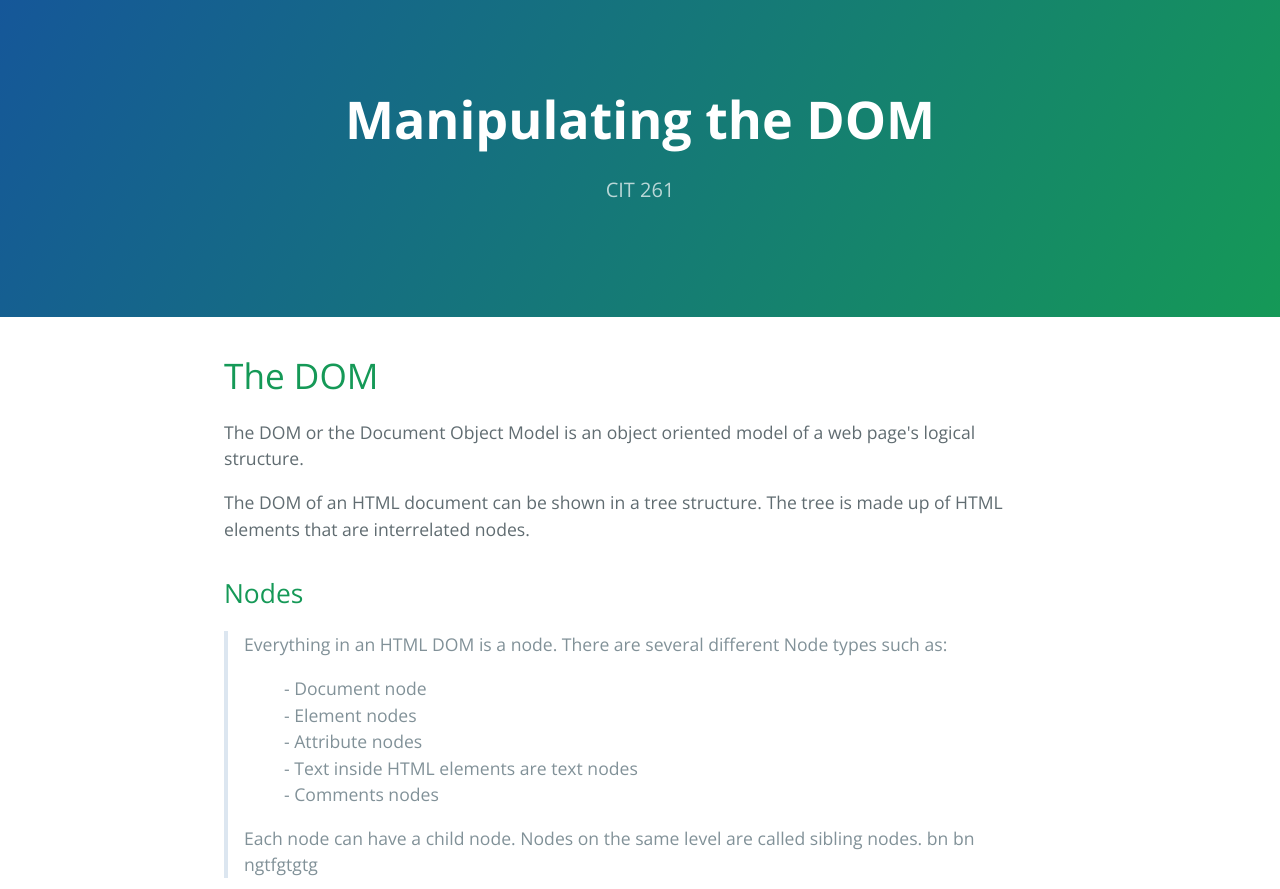
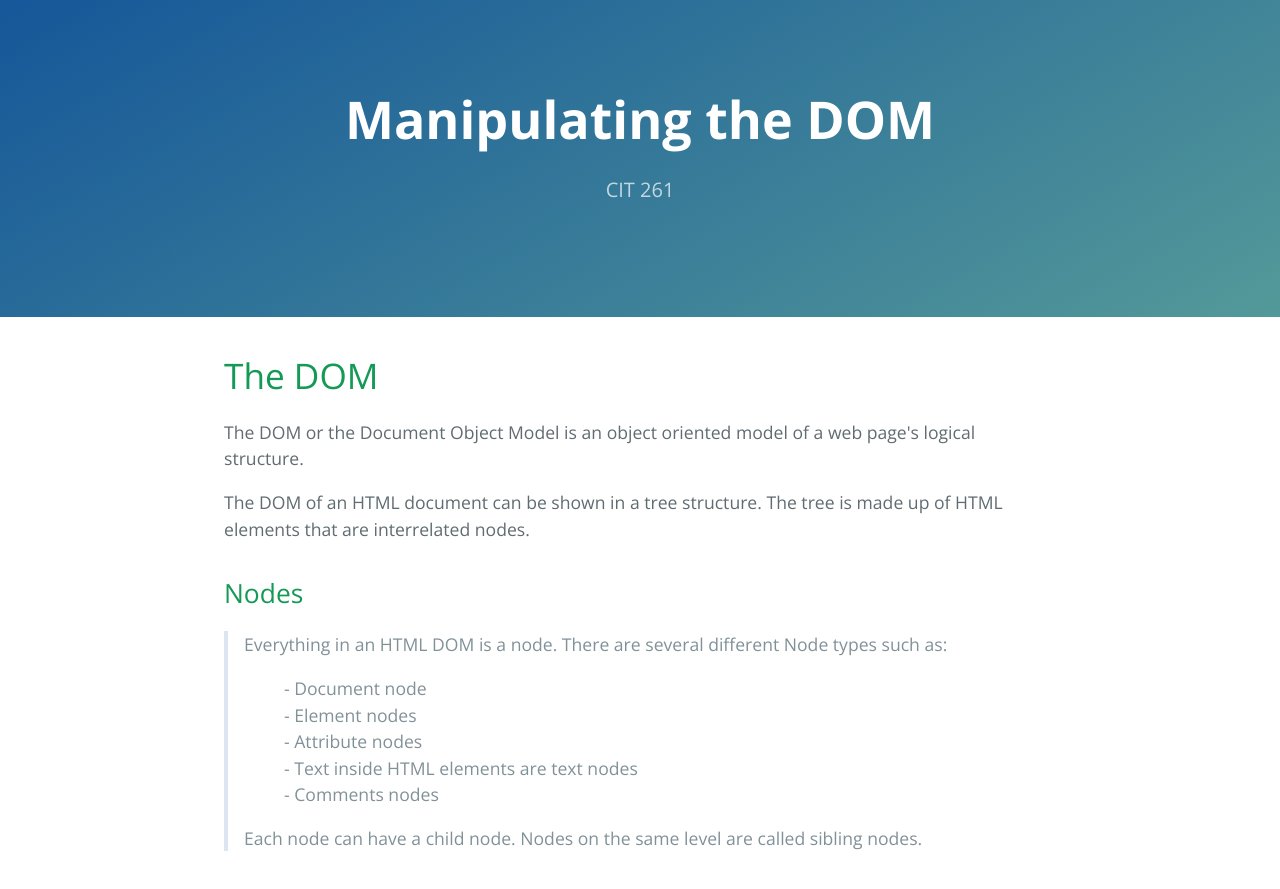
Before and after one commit to Pidge-Cami/pidge-cami.github.cit261, a website: page DOM Manipulation/index.html in a window 1280 px wide. Shown: the top 889 px of the page. Drawn offline with nearby package versions, Linux system fonts and the light colour scheme.

Commit message:
Add files via upload

```diff
--- a/DOM Manipulation/css/cayman.css
+++ b/DOM Manipulation/css/cayman.css
@@ -53,7 +53,7 @@ a {
   color: #fff;
   text-align: center;
   background-color: #159957;
-  background-image: linear-gradient(120deg, #155799, #159957); }
+  background-image: linear-gradient(150deg, #155799, #549999); }
   @media screen and (min-width: 64em) {
     .page-header {
       padding: 5rem 6rem; } }
--- a/DOM Manipulation/index.html
+++ b/DOM Manipulation/index.html
@@ -2,7 +2,7 @@
 <html lang="en-us">
   <head>
     <meta charset="UTF-8">
-    <title>Cayman</title>
+    <title>DOM Manipulation</title>
     <meta name="viewport" content="width=device-width, initial-scale=1">
     <meta name="theme-color" content="#549999">
     <link rel="stylesheet" href="css/normalize.css">
@@ -34,7 +34,7 @@
 		  - Text inside HTML elements are text nodes<br>
 		  - Comments nodes
 </ul>
-		  <p>Each node can have a child node. Nodes on the same level are called sibling nodes. bn  bn  ngtfgtgtg</p>
+		  <p>Each node can have a child node. Nodes on the same level are called sibling nodes.</p>
       </blockquote>
 
 		      <h3>Heiarchy of a Nodes</h3>
```
